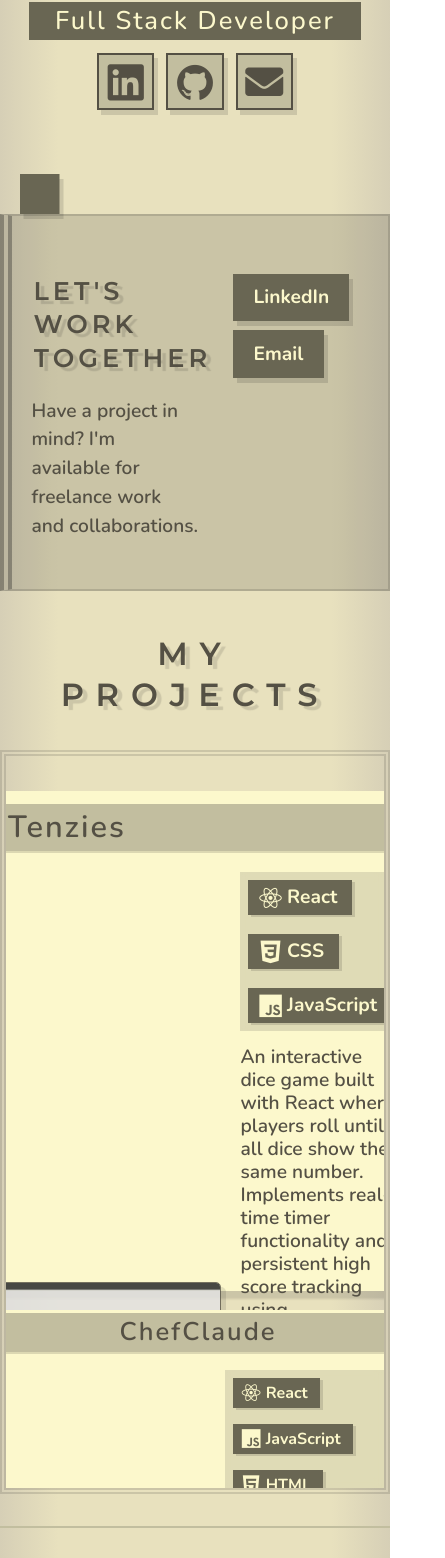
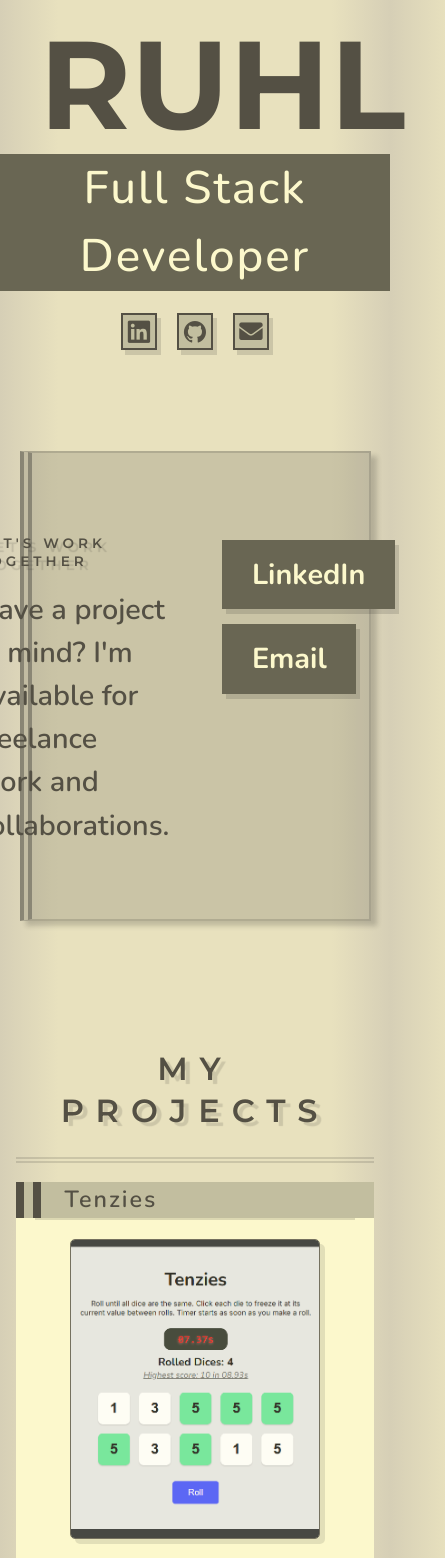
Before and after one commit to RuhlMirko/portfolio, a React (Vite) app: page / in a window 390 px wide. Shown: the part 374-1932 px from the top of the page, 445 px wide, since content can reach past the window. Built offline with nearby package versions, Linux system fonts and the light colour scheme.

Commit message:
Updated styling for mobile devices

```diff
--- a/src/styles.css
+++ b/src/styles.css
@@ -75,7 +75,7 @@ section {
 
 h1 {
   margin-top: 1em;
-  font-size: 4.2em;
+  font-size: 5.2em;
   font-family: "Montserrat";
   text-transform: uppercase;
   width: fit-content;
@@ -97,7 +97,7 @@ h3 {
   width: fit-content;
   margin: 0 auto 0.5em;
   padding: 0 1em;
-  font-size: 1.6em;
+  font-size: 1.9em;
 }
 button {
   cursor: pointer;
@@ -108,8 +108,8 @@ img {
 }
 
 #hero {
-  margin-top: 27vh;
-  margin-bottom: 4em;
+  margin-top: 30vh;
+  margin-bottom: 12vh;
 }
 
 .shortcut-links {
@@ -167,6 +167,7 @@ img {
 
 body {
   position: relative;
+  overflow-x: hidden;
 }
 nav {
   position: fixed;
@@ -196,11 +197,11 @@ nav {
 }
 
 .nav-links a {
-  color: var(--font-primary);
+  color: #1a1a1a;
   text-transform: uppercase;
   background-color: var(--fg-secondary);
-  padding: 0.2em 2em 0.2em 1em;
-  border-left: 4px double #1a1a1a;
+  padding: 0.2em 2em 0.2em 0.7em;
+  border-left: 6px double #1a1a1a;
   transition: 0.2s;
   font-weight: bold;
 }
@@ -295,8 +296,9 @@ button:hover {
   margin: 0 auto;
   padding-inline: 5vw;
   background: #12121223;
-  margin-bottom: 1em;
+  margin-bottom: 12vh;
   border-left: 12px double #12121250;
+  box-shadow: 6px 5px 5px #1a1a1a33;
 }
 .cta button {
   margin-right: 1em;
@@ -623,15 +625,13 @@ footer {
     padding: 0;
   }
   nav {
-    position: relative;
     background: none;
     border: none;
+    top: 0;
+    right: 0;
   }
   .nav-toggle {
     display: block;
-    position: sticky;
-    top: 0;
-    right: 4vw;
     height: 6vw;
     aspect-ratio: 1/1;
   }
@@ -640,12 +640,22 @@ footer {
     display: none;
   }
 
-  .nav-links.active {
-    display: flex;
+  .cta {
+    font-size: 1.5em;
+    width: 90%;
+  }
+  .cta h2 {
+    font-size: 3.5vw;
+  }
+  #hero {
+    font-size: 1.5em;
+  }
+  .shortcut-links {
+    width: 40%;
   }
 
-  .nav-links li {
-    padding: 1rem 0;
+  .shortcut-links i {
+    font-size: 6vw;
   }
 
   .projects-menu {
@@ -656,7 +666,22 @@ footer {
   }
   .project-card {
     display: block;
+    text-align: left;
+    padding: 0;
   }
+  .project-card img {
+    margin-left: 1em;
+    height: 300px;
+  }
+  .active-card {
+    max-height: none;
+  }
+
+  .project-card p {
+    font-size: 3vw;
+    max-width: 40ch;
+  }
+
   .projects-container {
     display: flex;
     flex-direction: column;
@@ -665,14 +690,28 @@ footer {
     overflow: auto;
     border-left: none;
     padding: 0;
-    border: 6px double #1a1a1a23;
-    padding-block: 1em;
+    border-block: 6px double #1a1a1a23;
+    margin: 1em;
   }
   .project-card {
     opacity: 1;
     margin: 1em 0;
     transform: translate(0);
     position: inherit;
+  }
+
+  .project-content {
+    display: flex;
+    flex-direction: column;
+    justify-content: center;
+    align-items: center;
+    margin-inline: 1em;
+  }
+
+  .project-card h3 {
+    font-size: 6vw;
+    border-width: 25px;
+    border-color: var(--font-primary);
   }
 }
 
```
